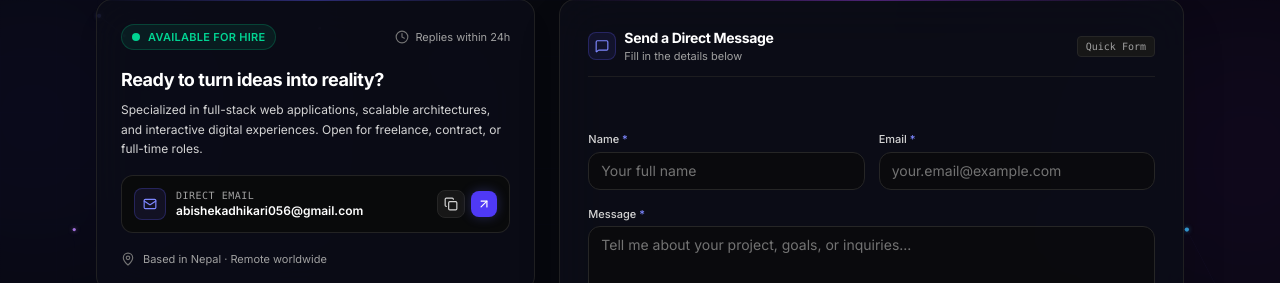
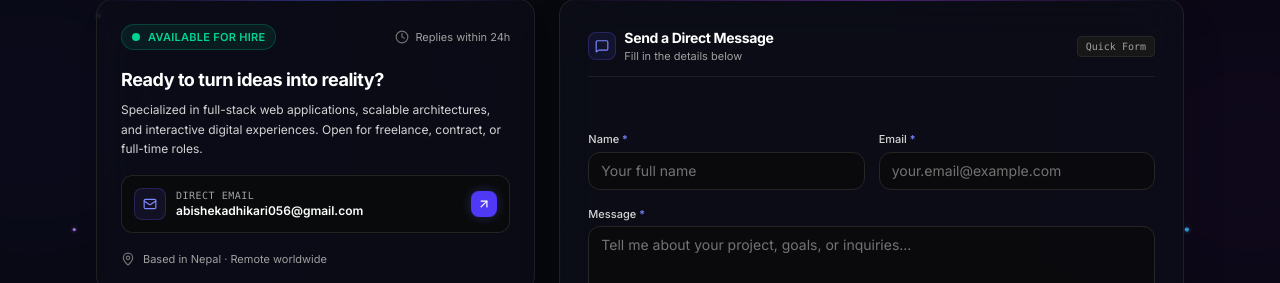
Before and after one commit to abishek056/Portfolio, a React (Vite) app: page / in a window 1280 px wide. Shown: the part 4611-4894 px from the top of the page. Built offline with nearby package versions, Linux system fonts and the light colour scheme.

Commit message:
fix: remove copy buttom option from email

```diff
--- a/src/components/sections/Contact.tsx
+++ b/src/components/sections/Contact.tsx
@@ -6,8 +6,6 @@ import {
   CheckCircle2,
   Loader2,
   MapPin,
-  Copy,
-  Check,
   Sparkles,
   ArrowUpRight,
   MessageSquare,
@@ -276,7 +274,6 @@ const SOCIALS = [
 export const Contact: React.FC = () => {
   const [formState, setFormState] = useState<'idle' | 'loading' | 'success'>('idle')
   const [values, setValues] = useState({ name: '', email: '', message: '' })
-  const [copied, setCopied] = useState(false)
 
   const handleChange = (e: React.ChangeEvent<HTMLInputElement | HTMLTextAreaElement>) => {
     setValues((prev) => ({ ...prev, [e.target.name]: e.target.value }))
@@ -290,12 +287,6 @@ export const Contact: React.FC = () => {
     // Smooth simulated dispatch (ready for EmailJS, Formspree or custom API)
     await new Promise((resolve) => setTimeout(resolve, 900))
     setFormState('success')
-  }
-
-  const handleCopyEmail = () => {
-    navigator.clipboard.writeText(PERSONAL_INFO.email)
-    setCopied(true)
-    setTimeout(() => setCopied(false), 2200)
   }
 
   return (
@@ -394,41 +385,29 @@ export const Contact: React.FC = () => {
                 </p>
               </div>
 
-              {/* Direct Email Card with One-Click Copy */}
-              <div className="p-3 rounded-xl bg-neutral-950/80 border border-neutral-800/90 flex items-center justify-between gap-2.5 hover:border-neutral-700 transition-colors">
+              {/* Direct Email Card */}
+              <a
+                href={`mailto:${PERSONAL_INFO.email}`}
+                className="p-3 rounded-xl bg-neutral-950/80 border border-neutral-800/90 flex items-center justify-between gap-2.5 hover:border-indigo-500/40 hover:bg-neutral-900/90 transition-all group cursor-pointer"
+                title="Send email via mail client"
+                aria-label="Send email"
+              >
                 <div className="flex items-center gap-2.5 min-w-0">
-                  <div className="w-8 h-8 rounded-lg bg-indigo-500/10 border border-indigo-500/25 flex items-center justify-center shrink-0">
+                  <div className="w-8 h-8 rounded-lg bg-indigo-500/10 border border-indigo-500/25 flex items-center justify-center shrink-0 group-hover:scale-105 transition-transform">
                     <Mail className="w-3.5 h-3.5 text-indigo-400" />
                   </div>
                   <div className="min-w-0">
                     <p className="text-[10px] font-mono text-neutral-400 uppercase tracking-wider">Direct Email</p>
-                    <p className="text-xs font-semibold text-white truncate">{PERSONAL_INFO.email}</p>
+                    <p className="text-xs font-semibold text-white group-hover:text-indigo-300 transition-colors truncate">
+                      {PERSONAL_INFO.email}
+                    </p>
                   </div>
                 </div>
 
-                <div className="flex items-center gap-1.5 shrink-0">
-                  <button
-                    onClick={handleCopyEmail}
-                    className="p-1.5 rounded-lg bg-neutral-900 hover:bg-neutral-800 text-neutral-300 hover:text-white border border-neutral-800 hover:border-neutral-700 transition-all cursor-pointer"
-                    title={copied ? 'Copied to clipboard!' : 'Copy email address'}
-                    aria-label="Copy email address"
-                  >
-                    {copied ? (
-                      <Check className="w-3.5 h-3.5 text-emerald-400" />
-                    ) : (
-                      <Copy className="w-3.5 h-3.5" />
-                    )}
-                  </button>
-                  <a
-                    href={`mailto:${PERSONAL_INFO.email}`}
-                    className="p-1.5 rounded-lg bg-indigo-600 hover:bg-indigo-500 text-white transition-all shadow-[0_0_12px_rgba(99,102,241,0.3)] cursor-pointer"
-                    title="Open mail client"
-                    aria-label="Send email"
-                  >
-                    <ArrowUpRight className="w-3.5 h-3.5" />
-                  </a>
+                <div className="p-1.5 rounded-lg bg-indigo-600 group-hover:bg-indigo-500 text-white transition-all shadow-[0_0_12px_rgba(99,102,241,0.3)] shrink-0">
+                  <ArrowUpRight className="w-3.5 h-3.5 group-hover:translate-x-0.5 group-hover:-translate-y-0.5 transition-transform" />
                 </div>
-              </div>
+              </a>
 
               {/* Location indicator */}
               <div className="flex items-center gap-2 text-[11px] text-neutral-400 pt-0.5">
```
